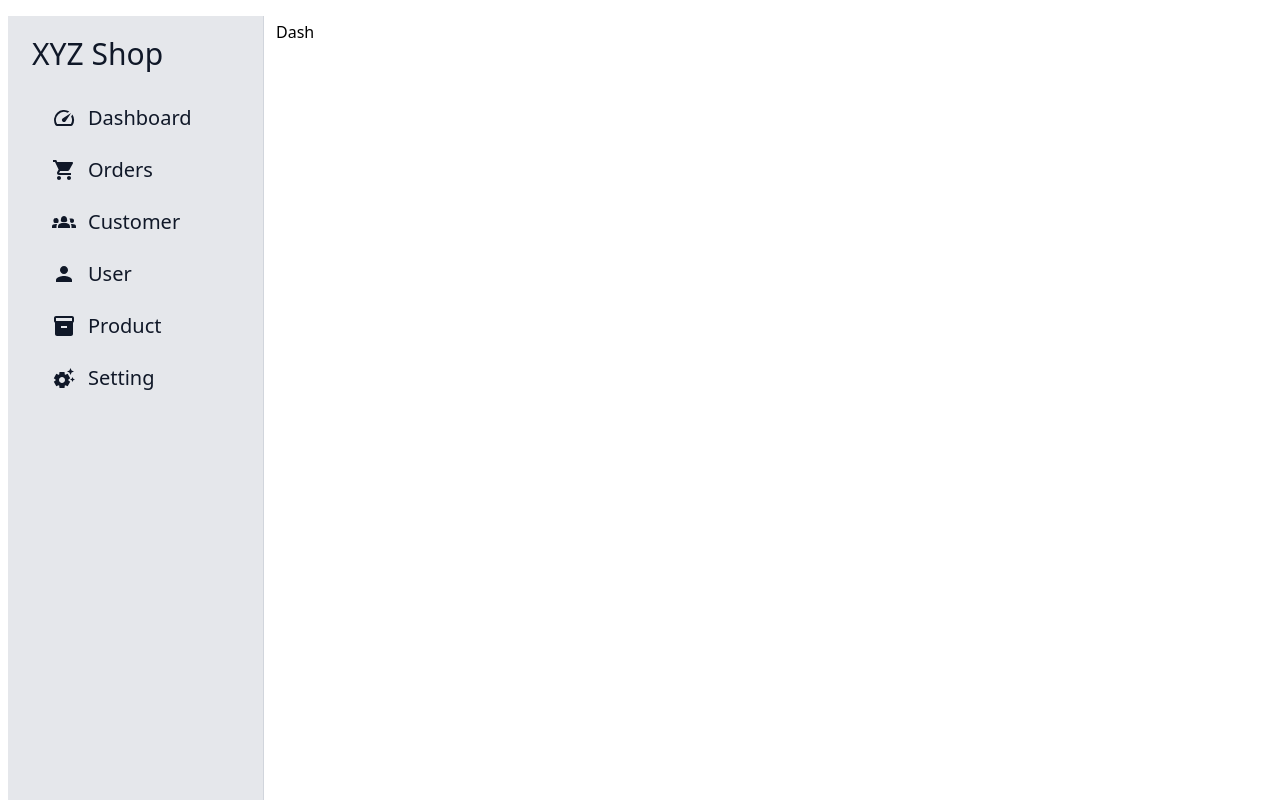
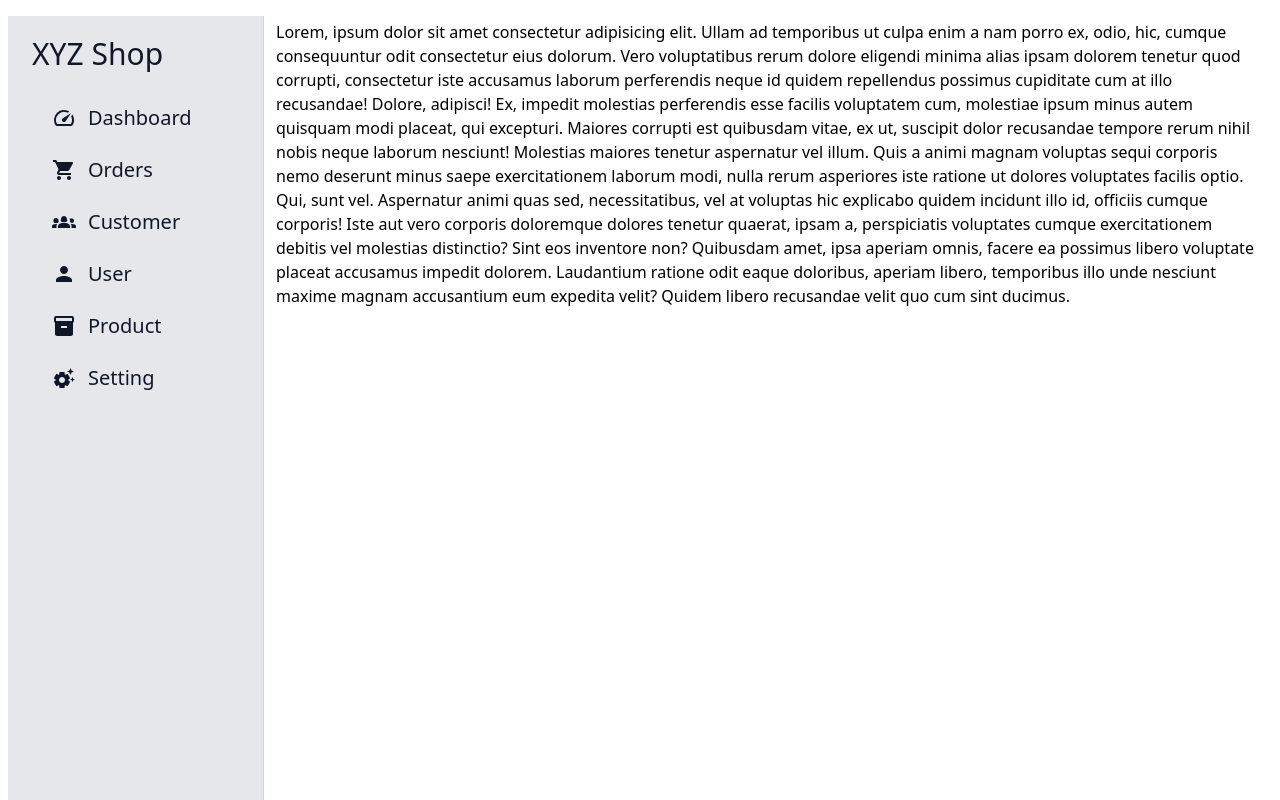
Before and after one commit to Aishwarya-1112/DashBoard-react, a React (Vite) app in the folder Dashboard/: page /dash in a window 1280 px wide. Built offline with nearby package versions, Linux system fonts and the light colour scheme.

Commit message:
Update Dash.jsx

```diff
--- a/Dashboard/src/Dash.jsx
+++ b/Dashboard/src/Dash.jsx
@@ -1,7 +1,31 @@
 import React from "react";
 
 const Dash = () => {
-  return <div>Dash</div>;
+  return (
+    <div>
+      Lorem, ipsum dolor sit amet consectetur adipisicing elit. Ullam ad
+      temporibus ut culpa enim a nam porro ex, odio, hic, cumque consequuntur
+      odit consectetur eius dolorum. Vero voluptatibus rerum dolore eligendi
+      minima alias ipsam dolorem tenetur quod corrupti, consectetur iste
+      accusamus laborum perferendis neque id quidem repellendus possimus
+      cupiditate cum at illo recusandae! Dolore, adipisci! Ex, impedit molestias
+      perferendis esse facilis voluptatem cum, molestiae ipsum minus autem
+      quisquam modi placeat, qui excepturi. Maiores corrupti est quibusdam
+      vitae, ex ut, suscipit dolor recusandae tempore rerum nihil nobis neque
+      laborum nesciunt! Molestias maiores tenetur aspernatur vel illum. Quis a
+      animi magnam voluptas sequi corporis nemo deserunt minus saepe
+      exercitationem laborum modi, nulla rerum asperiores iste ratione ut
+      dolores voluptates facilis optio. Qui, sunt vel. Aspernatur animi quas
+      sed, necessitatibus, vel at voluptas hic explicabo quidem incidunt illo
+      id, officiis cumque corporis! Iste aut vero corporis doloremque dolores
+      tenetur quaerat, ipsam a, perspiciatis voluptates cumque exercitationem
+      debitis vel molestias distinctio? Sint eos inventore non? Quibusdam amet,
+      ipsa aperiam omnis, facere ea possimus libero voluptate placeat accusamus
+      impedit dolorem. Laudantium ratione odit eaque doloribus, aperiam libero,
+      temporibus illo unde nesciunt maxime magnam accusantium eum expedita
+      velit? Quidem libero recusandae velit quo cum sint ducimus.
+    </div>
+  );
 };
 
 export default Dash;
```
